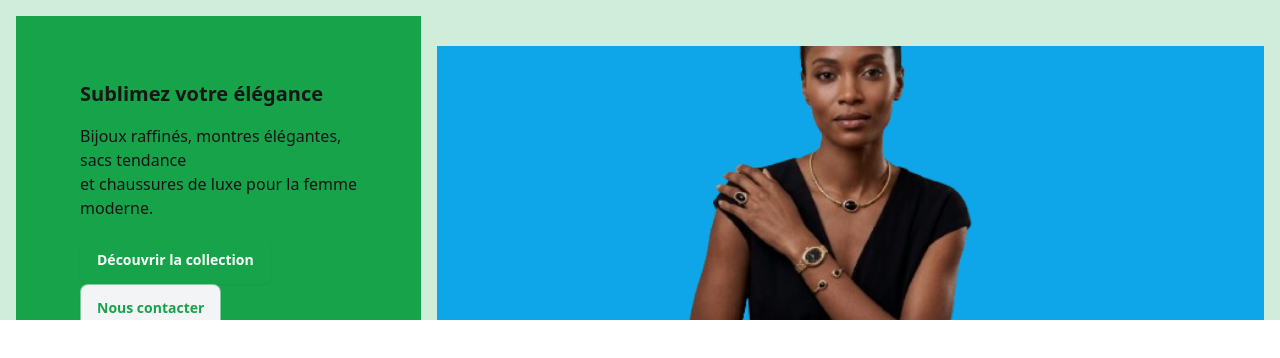
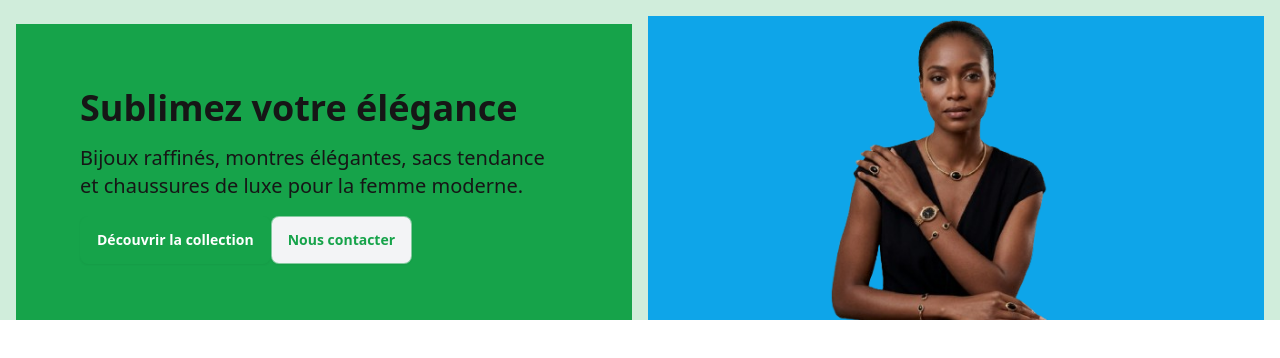
Before and after one commit to diallo1020/dkd-app, a React (Vite) app: page / in a window 1280 px wide. Shown: the top 358 px of the page. Built offline with nearby package versions, Linux system fonts and the light colour scheme.

Commit message:
fix case sensitive import

```diff
--- a/src/components/HeroSection.tsx
+++ b/src/components/HeroSection.tsx
@@ -2,21 +2,21 @@
 const HeroSection = () => {
   return (
     <>
-       <div className='grid grid-cols-3 p-4 bg-primary/20  items-center gap-4 h-80 overflow-hidden'>
-      <div className='flex flex-row gap-2 lg:p-16 md:p-4 bg-primary col-span-1'>
+       <div className='grid grid-cols-2 p-4 bg-primary/20  items-center gap-4 h-80 overflow-hidden'>
+      <div className='flex flex-row gap-2 lg:p-16 md:p-4 bg-primary '>
         <div className='flex flex-col gap-4'>
-        <h1 className="font-bold text-4xl md:text-xl">Sublimez votre élégance</h1>
-        <p>Bijoux raffinés, montres élégantes, sacs tendance <br />
+        <h1 className="font-bold lg:text-4xl text-2xl">Sublimez votre élégance</h1>
+        <p className="text-sm lg:text-xl">Bijoux raffinés, montres élégantes, sacs tendance <br />
         et chaussures de luxe pour la femme moderne.</p>
 
-        <div className='flexflex-row md:flex-col gap-2'>
+        <div className='flexflex-row flex-col gap-2 md:gap-3'>
             <button className='btn btn-primary text-white'>Découvrir la collection</button>
              <button className='btn btn-secondary/300  text-primary border border-primary/50'>Nous contacter</button>
         </div>
          </div>
       </div>
       <img src="/images/hero.png" alt="hero"
-      className="w-full h-80 object-cover bg-secondary col-span-2 " />
+      className="w-full h-80 object-cover bg-secondary  " />
     </div>
     </>
   )
```
